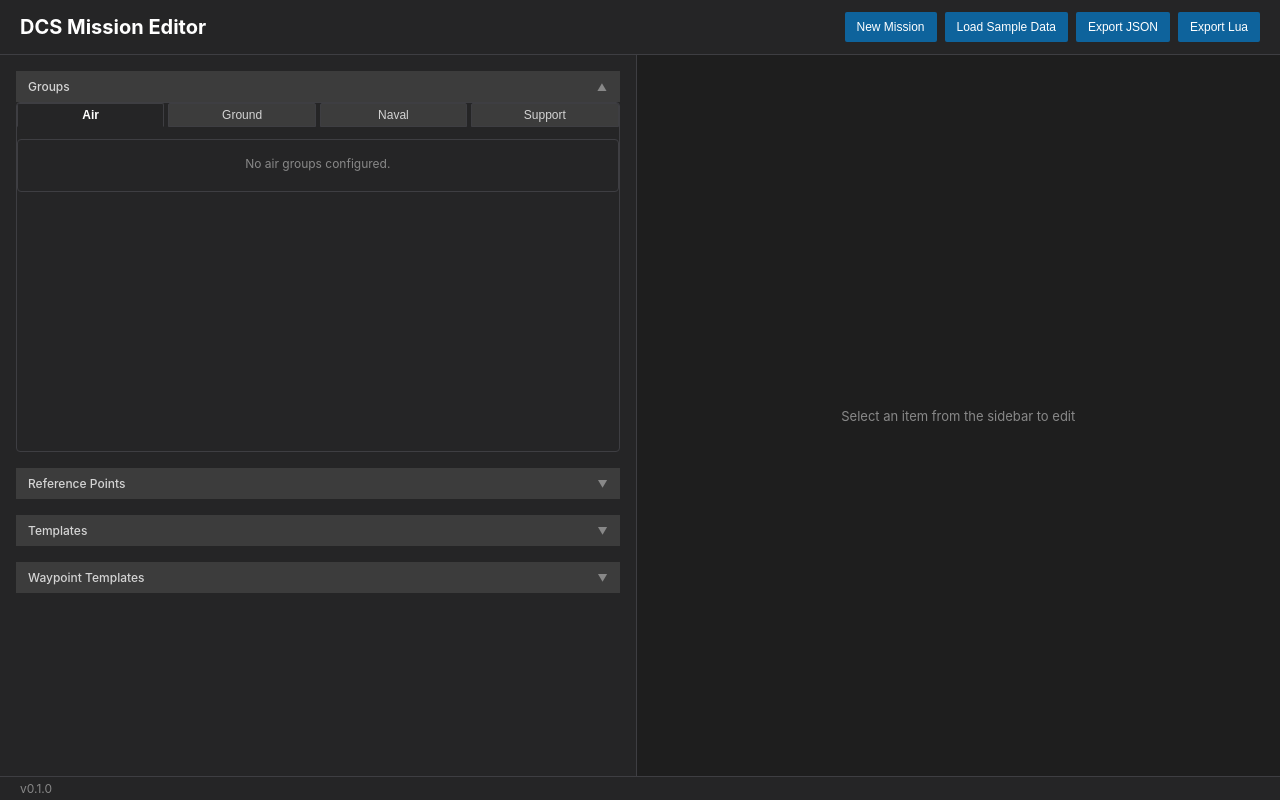
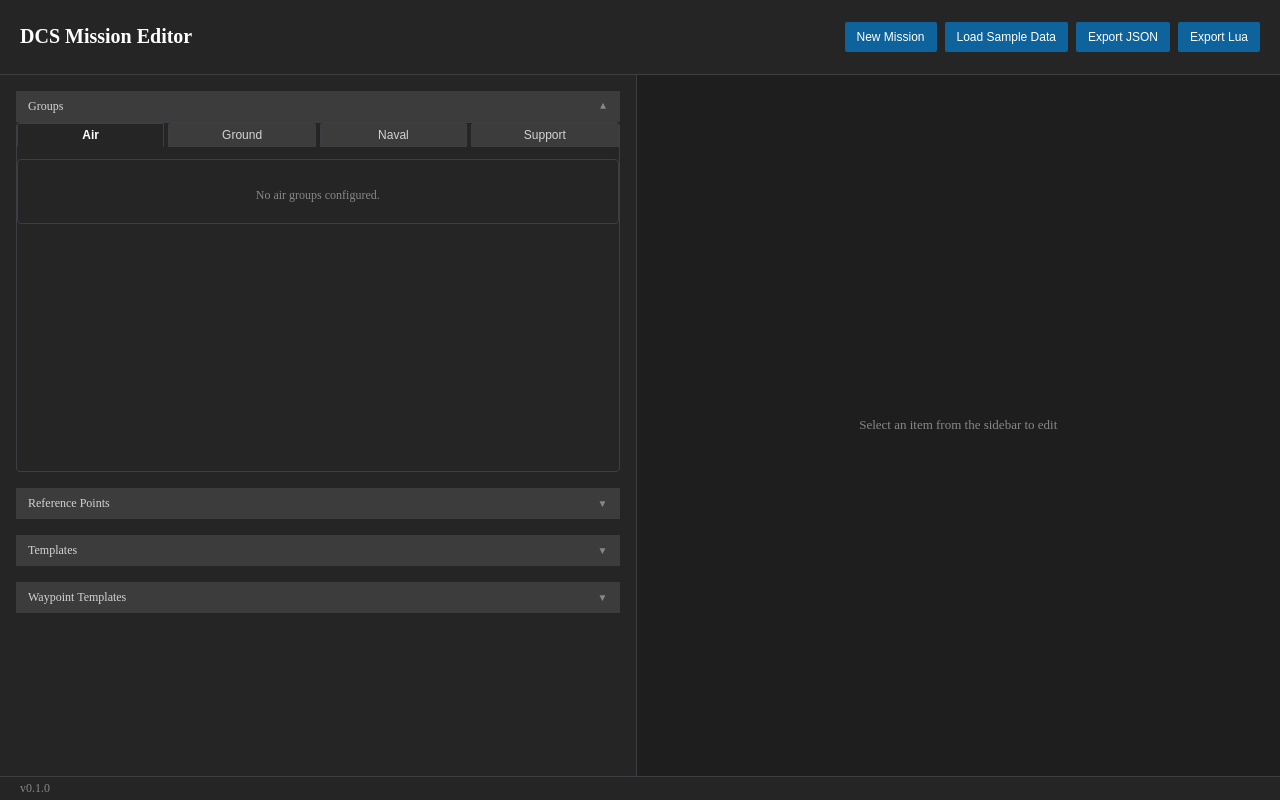
Before and after one commit to smo921/dcsAutomation, a Vue app in the folder mission-editor/: page / in a window 1280 px wide. Built offline with nearby package versions, Linux system fonts and the light colour scheme.

Commit message:
Remove global.css

```diff
--- a/mission-editor/src/renderer/src/styles/global.css
+++ /dev/null
@@ -1,58 +0,0 @@
-/* Global CSS Reset & Utilities */
-/* This file contains global styles that apply throughout the app */
-
-* {
-  margin: 0;
-  padding: 0;
-  box-sizing: border-box;
-}
-
-body {
-  font-family: var(--font-family);
-  background: var(--color-bg-0);
-  color: var(--color-text-0);
-  overflow: hidden;
-}
-
-/* Focus styles for accessibility */
-:focus {
-  outline: 2px solid var(--color-border-focus);
-  outline-offset: 2px;
-}
-
-/* Utility classes for common patterns */
-.u-text-xs { font-size: var(--font-size-xxs); }
-.u-text-sm { font-size: var(--font-size-xs); }
-.u-text-md { font-size: var(--font-size-sm); }
-.u-text-lg { font-size: var(--font-size-lg); }
-.u-text-xl { font-size: var(--font-size-xl); }
-
-.u-spacing-xs { padding: var(--spacing-xs); }
-.u-spacing-sm { padding: var(--spacing-sm); }
-.u-spacing-md { padding: var(--spacing-md); }
-.u-spacing-lg { padding: var(--spacing-lg); }
-.u-spacing-xl { padding: var(--spacing-xl); }
-
-.u-mt-xs { margin-top: var(--spacing-xs); }
-.u-mt-sm { margin-top: var(--spacing-sm); }
-.u-mt-md { margin-top: var(--spacing-md); }
-.u-mt-lg { margin-top: var(--spacing-lg); }
-
-.u-hidden { display: none; }
-.u-flex { display: flex; }
-.u-grid { display: grid; }
-.u-block { display: block; }
-
-.u-pointer { cursor: pointer; }
-.u-select-none { user-select: none; }
-
-/* Shared button classes */
-/*
-.u-btn { display: inline-flex; align-items: center; justify-content: center; border: none; border-radius: var(--spacing-xxs); cursor: pointer; font-size: var(--font-size-sm); transition: all var(--transition-fast); }
-.u-btn-primary { background: var(--color-primary); color: white; padding: var(--spacing-xs) var(--spacing-md); }
-.u-btn-primary:hover { background: var(--color-primary-hover); }
-.u-btn-danger { background: var(--color-error); color: white; padding: var(--spacing-xs) var(--spacing-md); }
-.u-btn-danger:hover { background: var(--color-error-hover); }
-.u-btn-secondary { background: var(--color-bg-2); color: var(--color-text-0); border: 1px solid var(--color-border); padding: var(--spacing-xs) var(--spacing-md); }
-.u-btn-secondary:hover { background: var(--color-bg-3); }
-*/
--- a/mission-editor/src/renderer/src/styles/index.css
+++ b/mission-editor/src/renderer/src/styles/index.css
@@ -1,4 +1,3 @@
 /* Global Styles Import - Main Entry Point */
 @import './tokens/index.css';
-@import './global.css';
 @import './components/index.css';
```
